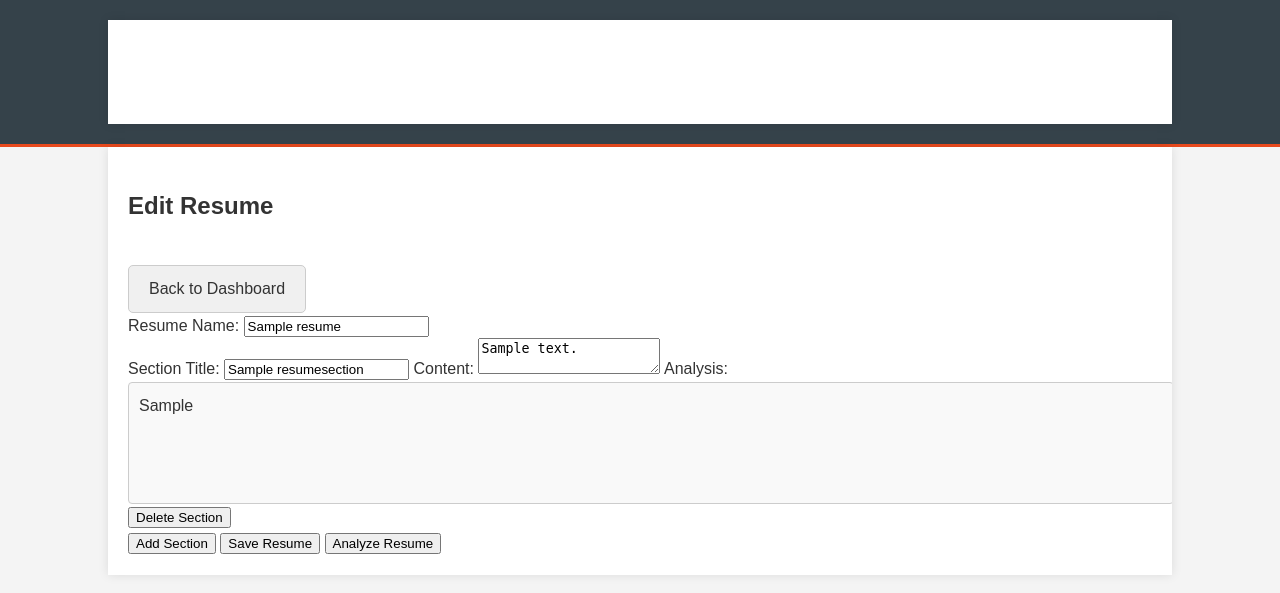
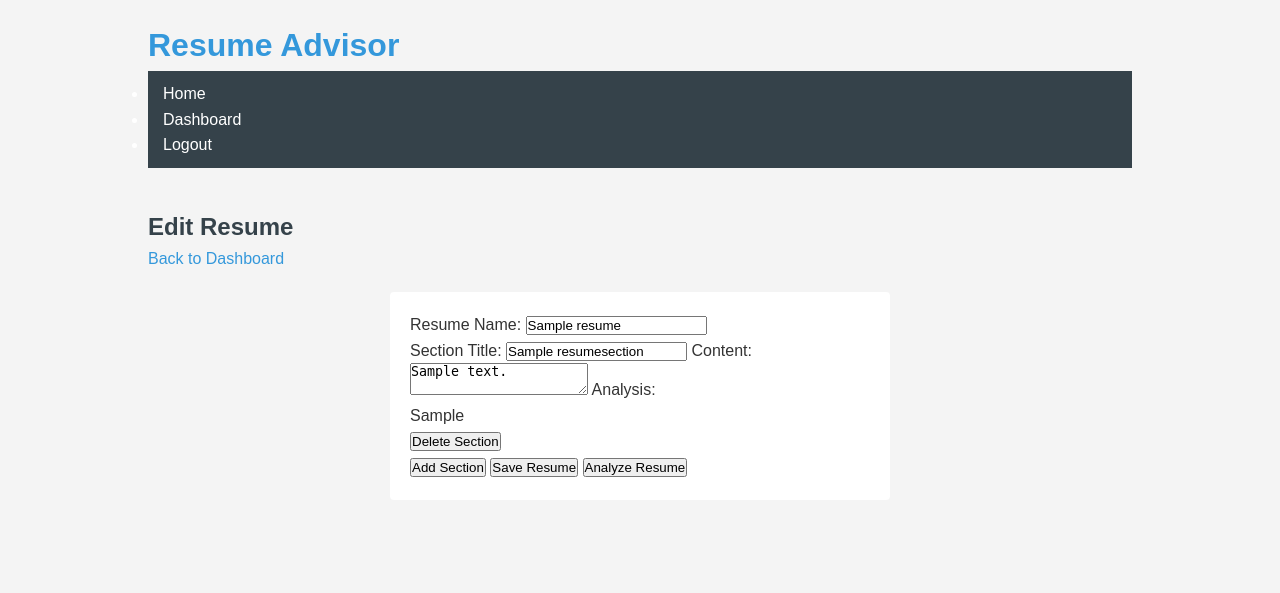
Before and after one commit to dayaobuxiao/resume_advisor, a Django app: page /resume/1/edit/ in a window 1280 px wide. Shown: the top 593 px of the page. Run offline with Django 5.2, Linux system fonts and the light colour scheme; a user stored in the database is signed in; tables that the repository leaves empty hold one stand-in row (values such as "Sample post").

Commit message:
调通了前端样式显示

```diff
--- a/docker-compose.yml
+++ b/docker-compose.yml
@@ -18,6 +18,7 @@ services:
       dockerfile: Dockerfile.web
     volumes:
       - .:/app
+      - static_volume:/app/staticfiles
     expose:
       - 8000
     environment:
@@ -35,7 +36,7 @@ services:
       context: .
       dockerfile: Dockerfile.nginx
     volumes:
-      - ./resume/static:/app/static
+      - static_volume:/app/staticfiles
     ports:
       - "80:80"
     depends_on:
--- a/resume/static/resume/css/styles.css
+++ b/resume/static/resume/css/styles.css
@@ -1,174 +1,84 @@
-/*body {*/
-/*    font-family: Arial, sans-serif;*/
-/*    line-height: 1.6;*/
-/*    margin: 0;*/
-/*    padding: 0;*/
-/*}*/
-
-/*.container {*/
-/*    width: 80%;*/
-/*    margin: auto;*/
-/*    overflow: hidden;*/
-/*    padding: 20px;*/
-/*}*/
-
-/*header {*/
-/*    background: #35424a;*/
-/*    color: #ffffff;*/
-/*    padding-top: 30px;*/
-/*    min-height: 70px;*/
-/*    border-bottom: #e8491d 3px solid;*/
-/*}*/
-
-/*header a {*/
-/*    color: #ffffff;*/
-/*    text-decoration: none;*/
-/*    text-transform: uppercase;*/
-/*    font-size: 16px;*/
-/*}*/
-
-/*header ul {*/
-/*    padding: 0;*/
-/*    margin: 0;*/
-/*    list-style: none;*/
-/*    overflow: hidden;*/
-/*}*/
-
-/*header li {*/
-/*    float: left;*/
-/*    display: inline;*/
-/*    padding: 0 20px 0 20px;*/
-/*}*/
-
-/*header #branding {*/
-/*    float: left;*/
-/*}*/
-
-/*header #branding h1 {*/
-/*    margin: 0;*/
-/*}*/
-
-/*header nav {*/
-/*    float: right;*/
-/*    margin-top: 10px;*/
-/*}*/
-
-/*.button {*/
-/*    height: 38px;*/
-/*    background: #e8491d;*/
-/*    border: 0;*/
-/*    padding-left: 20px;*/
-/*    padding-right: 20px;*/
-/*    color: #ffffff;*/
-/*}*/
-
-/*.form-group {*/
-/*    margin-bottom: 15px;*/
-/*}*/
-
-/*.form-group label {*/
-/*    display: block;*/
-/*    margin-bottom: 5px;*/
-/*}*/
-
-/*.form-group input[type="text"],*/
-/*.form-group input[type="password"],*/
-/*.form-group textarea {*/
-/*    width: 100%;*/
-/*    padding: 8px;*/
-/*    border: 1px solid #ddd;*/
-/*}*/
+/* 基础重置 */
+* {
+  margin: 0;
+  padding: 0;
+  box-sizing: border-box;
+}
 
 body {
-    font-family: 'Arial', sans-serif;
+  font-family: 'Poppins', sans-serif;
   line-height: 1.6;
-    margin: 0;
-    padding: 0;
-    background: #f4f4f4;
   color: #333;
+  background-color: #f4f4f4;
 }
 
+/* 通用链接样式 */
+a {
+  color: #3498db;
+  text-decoration: none;
+  transition: color 0.3s ease;
+}
+
+a:hover {
+  color: #2980b9;
+}
+
+/* 布局容器 */
 .container {
   width: 80%;
+  max-width: 1200px;
   margin: auto;
-    overflow: hidden;
   padding: 20px;
-    background: #fff;
-    box-shadow: 0 0 10px rgba(0, 0, 0, 0.1);
 }
 
-header {
-    background: #35424a;
-    color: #ffffff;
-    padding: 20px 0;
-    border-bottom: 3px solid #e8491d;
+/* 标题 */
+h1, h2, h3, h4, h5, h6 {
+  font-weight: 600;
+  color: #35424a;
 }
 
-header a {
-    color: #ffffff;
-    text-decoration: none;
-    text-transform: uppercase;
-    font-size: 16px;
-    transition: color 0.3s;
+/* 导航栏 */
+nav {
+  background: #35424a;
+  color: #fff;
+  padding: 10px 0;
 }
 
-header a:hover {
-    color: #e8491d;
+nav .container {
+  display: flex;
+  justify-content: space-between;
+  align-items: center;
 }
 
-header ul {
-    padding: 0;
-    margin: 0;
-    list-style: none;
-    display: flex;
-    justify-content: space-between;
+nav a {
+  color: #fff;
+  padding: 0 15px;
+  display: inline-block;
 }
 
-header li {
-    padding: 0 20px;
-}
-
-header #branding {
-    flex: 1;
-}
-
-header #branding h1 {
-    margin: 0;
-    font-size: 24px;
-}
-
-header nav {
-    flex: 2;
-    text-align: right;
-}
-
+/* 按钮 */
 .button {
-    height: 38px;
+  display: inline-block;
+  padding: 10px 20px;
   background: #e8491d;
-    border: 0;
-    padding: 0 20px;
-    color: #ffffff;
+  color: #fff;
+  text-align: center;
+  border-radius: 4px;
   cursor: pointer;
-    transition: background 0.3s;
+  transition: background 0.3s ease;
 }
 
 .button:hover {
-    background: #c0392b;
+  background: #c13e2c;
 }
 
-.back-button {
-    display: inline-block;
-    padding: 10px 20px;
-    margin-top: 20px;
-    background-color: #f0f0f0;
-    color: #333;
-    text-decoration: none;
-    border-radius: 5px;
-    border: 1px solid #ccc;
-}
-
-.back-button:hover {
-    background-color: #e0e0e0;
+/* 表单 */
+form {
+  max-width: 500px;
+  margin: 20px auto;
+  padding: 20px;
+  background: #fff;
+  border-radius: 4px;
 }
 
 .form-group {
@@ -178,38 +88,59 @@ header nav {
 .form-group label {
   display: block;
   margin-bottom: 5px;
-    font-weight: bold;
 }
 
-.form-group input[type="text"],
-.form-group input[type="password"],
+.form-group input,
 .form-group textarea {
   width: 100%;
   padding: 10px;
+  border-radius: 4px;
+  border: 1px solid #ddd;
+}
+
+.form-group input:focus,
+.form-group textarea:focus {
+  outline: none;
+  border-color: #3498db;
+  box-shadow: 0 0 0 2px rgba(52, 152, 219, 0.2);
+}
+
+/* 卡片 */
+.card {
+  background: #fff;
+  padding: 20px;
+  border-radius: 4px;
+  margin-bottom: 20px;
+  box-shadow: 0 2px 4px rgba(0, 0, 0, 0.1);
+}
+
+.card:hover {
+  transform: translateY(-5px);
+}
+
+/* 分析结果 */
+.analysis-result {
+  margin: 20px 0;
+  padding: 20px;
   border: 1px solid #ddd;
   border-radius: 4px;
-    transition: border-color 0.3s;
 }
 
-.form-group input[type="text"]:focus,
-.form-group input[type="password"]:focus,
-.form-group textarea:focus {
-    border-color: #e8491d;
-    outline: none;
+.analysis-result h3 {
+  margin-bottom: 10px;
 }
 
-.section-analysis {
-    width: 100%;
-    min-height: 100px;
-    padding: 10px;
-    border: 1px solid #ccc;
-    border-radius: 4px;
-    background-color: #f9f9f9;
-    overflow-y: auto;
-    white-space: pre-wrap;
-    word-wrap: break-word;
+.analysis-result p {
+  margin-bottom: 10px;
 }
 
-.section-analysis:focus {
-    outline: none;
+/* 响应式设计 */
+@media (max-width: 768px) {
+  nav .container {
+    flex-direction: column;
   }
+
+  nav a {
+    margin-bottom: 10px;
+  }
+}
--- a/resume/static/resume/js/script.js
+++ b/resume/static/resume/js/script.js
@@ -45,7 +45,7 @@ function addSection() {
         <textarea id="section-content-${sectionCount}" class="section-content" name="section-content-${sectionCount}" required></textarea>
 
         <label for="section-analysis-${sectionCount}">Analysis:</label>
-        <div id="section-analysis-${sectionCount}" class="section-analysis" readonly></div>
+        <div id="section-analysis-${sectionCount}" class="section-analysis" name="section-analysis-${sectionCount}" readonly></div>
         <button type="button" class="delete-section">Delete Section</button>
     `;
 
--- a/resume/templates/resume/base.html
+++ b/resume/templates/resume/base.html
@@ -5,7 +5,7 @@
     <meta charset="UTF-8">
     <meta name="viewport" content="width=device-width, initial-scale=1.0">
     <title>{% block title %}Resume Advisor{% endblock %}</title>
-    <link rel="stylesheet" href="{% static 'resume/css/styles.css' %}">
+    <link rel="stylesheet" type="text/css" href="{% static 'resume/css/styles.css' %}">
 </head>
 <body>
     <header>
--- a/resume/templates/resume/resume_edit.html
+++ b/resume/templates/resume/resume_edit.html
@@ -25,7 +25,7 @@
             <textarea id="section-content-{{ forloop.counter0 }}" class="section-content" name="section-content-{{ forloop.counter0 }}" required>{{ section.content }}</textarea>
 
             <label for="section-analysis-{{ forloop.counter0 }}">Analysis:</label>
-            <div id="section-analysis-{{ forloop.counter0 }}" class="section-analysis" readonly>{{ section.analysis }}</div>
+            <div id="section-analysis-{{ forloop.counter0 }}" class="section-analysis" name="section-analysis-{{ forloop.counter0 }}" readonly>{{ section.analysis }}</div>
             <input type="hidden" id="section-analysis-input-{{ forloop.counter0 }}" name="section-analysis-{{ forloop.counter0 }}" value="{{ section.analysis }}">
             <button type="button" class="delete-section" data-section-id="{{ forloop.counter0 }}">Delete Section</button>
         </div>
--- a/resume/urls.py
+++ b/resume/urls.py
@@ -1,6 +1,7 @@
 from django.urls import path
 from . import views
 from django.contrib.auth import views as auth_views
+from django.contrib.staticfiles.urls import staticfiles_urlpatterns
 
 urlpatterns = [
     path('', views.home, name='home'),
--- a/resume_advisor/settings.py
+++ b/resume_advisor/settings.py
@@ -120,6 +120,7 @@ STATICFILES_DIRS = [
     os.path.join(BASE_DIR, 'resume/static'),
 ]
 STATIC_ROOT = os.path.join(BASE_DIR, 'staticfiles')  # 用于 collectstatic
+STATICFILES_STORAGE = 'django.contrib.staticfiles.storage.ManifestStaticFilesStorage'
 
 # Default primary key field type
 # https://docs.djangoproject.com/en/5.0/ref/settings/#default-auto-field
```
Also changed, not shown: 2 other files. Lines whose indentation alone changed are shown as unchanged.
